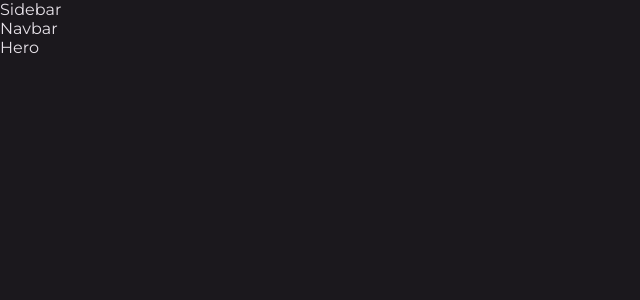
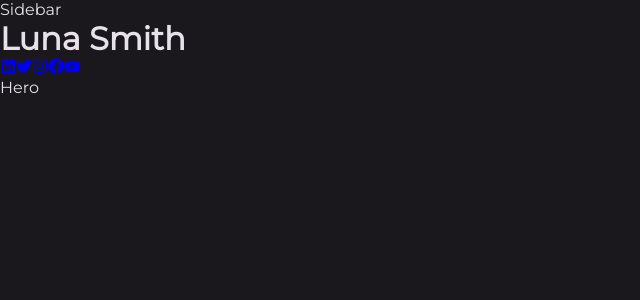
Before and after one commit to Lu-Smith/new_react_portfolio_sass, a React (Create React App) app: page / in a window 1280 px wide. Shown: the top 300 px of the page, without its empty margins (0-640 px from the left). Built offline with nearby package versions, Linux system fonts and the light colour scheme.

Commit message:
Updated Navbar

```diff
--- a/package.json
+++ b/package.json
@@ -12,6 +12,7 @@
     "@types/react-dom": "^18.2.15",
     "react": "^18.2.0",
     "react-dom": "^18.2.0",
+    "react-icons": "^4.11.0",
     "react-router-dom": "^6.18.0",
     "react-scripts": "5.0.1",
     "sass": "^1.69.5",
--- a/src/components/Navbar.tsx
+++ b/src/components/Navbar.tsx
@@ -1,8 +1,55 @@
-import React from 'react'
+import React from 'react';
+import {
+  FaInstagram,
+  FaLinkedin,
+  FaFacebook,
+  FaTwitter,
+  FaYoutube,
+} from "react-icons/fa";
 
 const Navbar = () => {
   return (
-    <div className='Navbar'>Navbar</div>
+    <div className='Navbar'>
+      <h1>Luna Smith</h1>
+      <div className="socialLinks">
+      <a
+        href="//www.linkedin.com/in/luna-smith/"
+        target="_blank"
+        aria-label="LinkedIn page"
+        rel="noreferrer">
+           <FaLinkedin />
+        </a>
+        <a
+        href="//twitter.com/LunaSmithArt"
+        target="_blank"
+        aria-label="Twitter page"
+        rel="noreferrer">
+          <FaTwitter />
+        </a>
+        <a
+        href="//www.instagram.com/lunasmithart/"
+        target="_blank"
+        rel="noreferrer"
+        aria-label="Instagram page">
+          <FaInstagram />
+        </a>
+        <a
+        href="//www.facebook.com/artlunasmith"
+        target="_blank"
+        rel="noreferrer"
+        aria-label="Facebook page">
+          <FaFacebook />
+        </a>
+        <a
+         href="//www.youtube.com/watch?v=5aBwg6IMwGo"
+        target="_blank"
+        aria-label="YouTube page"
+        rel="noreferrer">
+          <FaYoutube />
+        </a>
+      </div>
+
+    </div>
   )
 }
 
```
Also changed, not shown: 1 other file (tests, documents, lock files or other folders).
